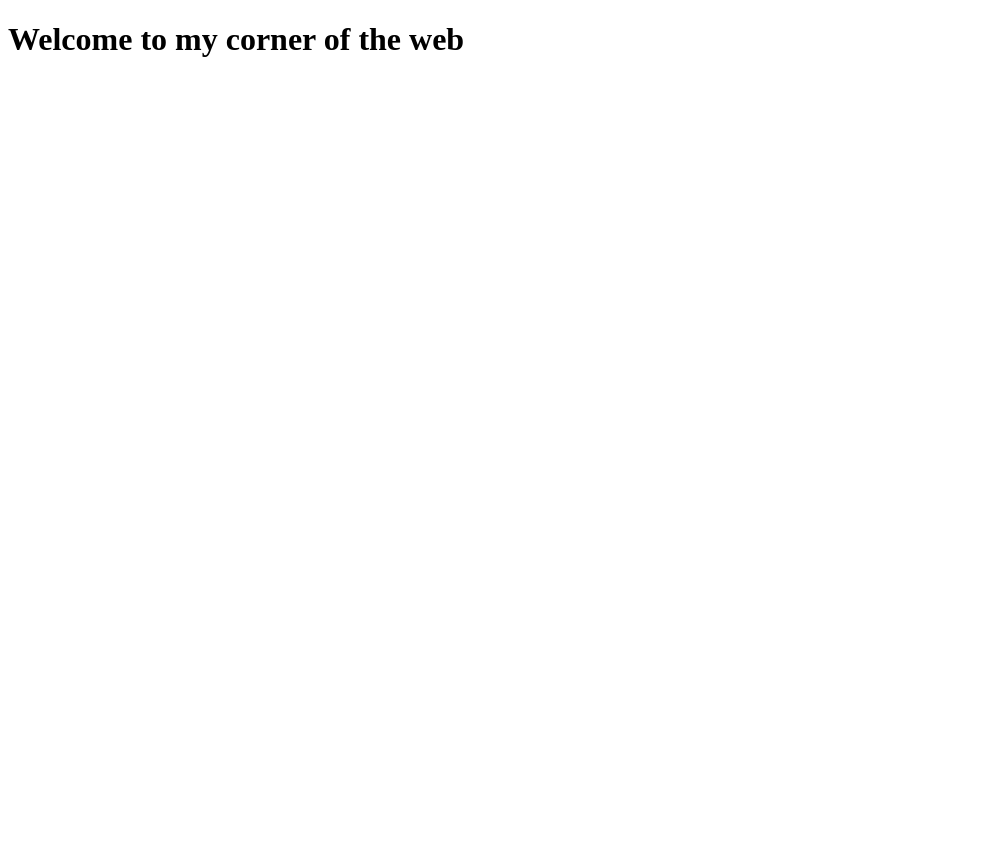
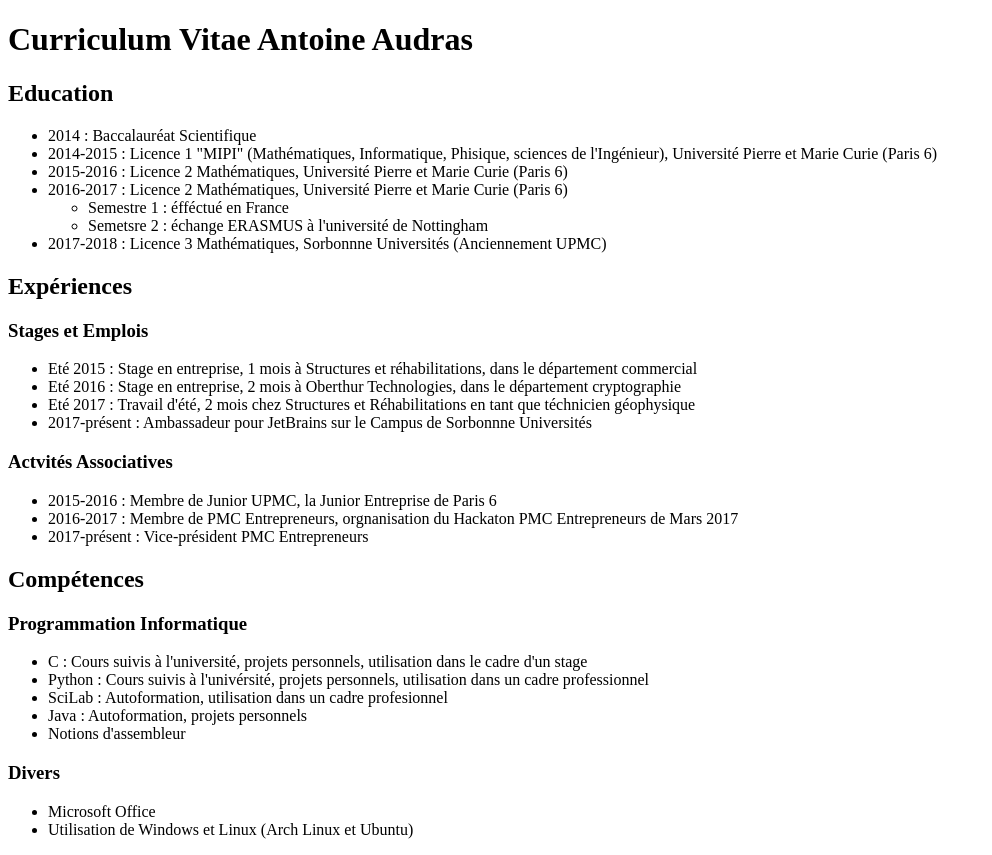
Before and after one commit to Balocre/Balocre.github.io, a plain HTML site: page index.html in a window 1280 px wide. Shown: the whole page, without its empty margins (0-992 px from the left). Before the commit the page ends 800 px from the top, so only its background shows below. Drawn offline with Linux system fonts and the light colour scheme.

Commit message:
updated index.html to be my CV

```diff
--- a/index.html
+++ b/index.html
@@ -3,13 +3,74 @@
 <head>
     <meta charset="utf-8">
     <meta name="viewport" content="width=device-width, initial-scale=1">
-
-    <title>Antoines's web corner</title>
+    <title>CV Antoine Audras</title>
 </head>
 
 <body>
 
-    <h1>Welcome to my corner of the web</h1>
+<h1>Curriculum Vitae Antoine Audras</h1>
+
+<div>
+  <h2>Education</h2>
+
+  <ul>
+    <li>2014 : Baccalauréat Scientifique</li>
+    <li>2014-2015 : Licence 1 "MIPI" (Mathématiques, Informatique, Phisique, sciences de l'Ingénieur), Université Pierre et Marie Curie (Paris 6)</li>
+    <li>2015-2016 : Licence 2 Mathématiques, Université Pierre et Marie Curie (Paris 6)</li>
+    <li>2016-2017 : Licence 2 Mathématiques, Université Pierre et Marie Curie (Paris 6)</li>
+    <ul>
+      <li>Semestre 1 : éfféctué en France</li>
+      <li>Semetsre 2 : échange ERASMUS à l'université de Nottingham</li>
+    </ul>
+    <li>2017-2018 : Licence 3 Mathématiques, Sorbonnne Universités (Anciennement UPMC)</li>
+</ul>
+</div>
+
+<div>
+  <h2>Expériences</h2>
+
+  <p>
+    <h3>Stages et Emplois</h3>
+    <ul>
+      <li>Eté 2015 : Stage en entreprise, 1 mois à Structures et réhabilitations, dans le département commercial</li>
+      <li>Eté 2016 : Stage en entreprise, 2 mois à Oberthur Technologies, dans le département cryptographie</li>
+      <li>Eté 2017 : Travail d'été, 2 mois chez Structures et Réhabilitations en tant que téchnicien géophysique</li>
+      <li>2017-présent : Ambassadeur pour JetBrains sur le Campus de Sorbonnne Universités</li>
+    </ul>
+  </p>
+
+  <p>
+    <h3>Actvités Associatives</h3>
+    <ul>
+      <li>2015-2016 : Membre de Junior UPMC, la Junior Entreprise de Paris 6</li>
+      <li>2016-2017 : Membre de PMC Entrepreneurs, orgnanisation du Hackaton PMC Entrepreneurs de Mars 2017</li>
+      <li>2017-présent : Vice-président PMC Entrepreneurs</li>
+    </ul>
+  </p>
+</div>
+
+<div>
+  <h2>Compétences</h2>
+
+  <p>
+    <h3>Programmation Informatique</h3>
+    <ul>
+      <li>C : Cours suivis à l'université, projets personnels, utilisation dans le cadre d'un stage</li>
+      <li>Python : Cours suivis à l'univérsité, projets personnels, utilisation dans un cadre professionnel</li>
+      <li>SciLab : Autoformation, utilisation dans un cadre profesionnel</li>
+      <li>Java : Autoformation, projets personnels</li>
+      <li>Notions d'assembleur</li>
+    </ul>
+  </p>
+
+  <p>
+    <h3>Divers</h3>
+    <ul>
+      <li>Microsoft Office</li>
+      <li>Utilisation de Windows et Linux (Arch Linux et Ubuntu)</li>
+    </ul>
+  </p>
+</div>
 
 </body>
 </html>
```
